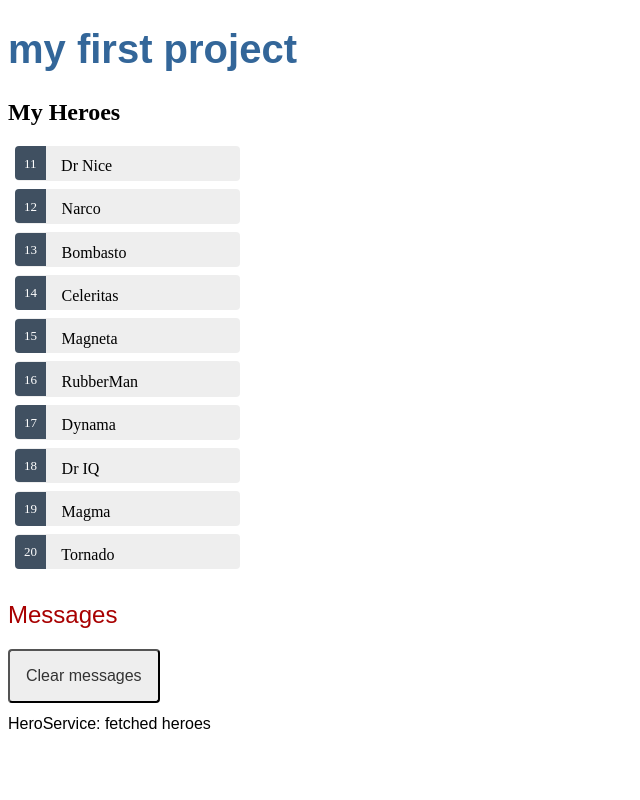
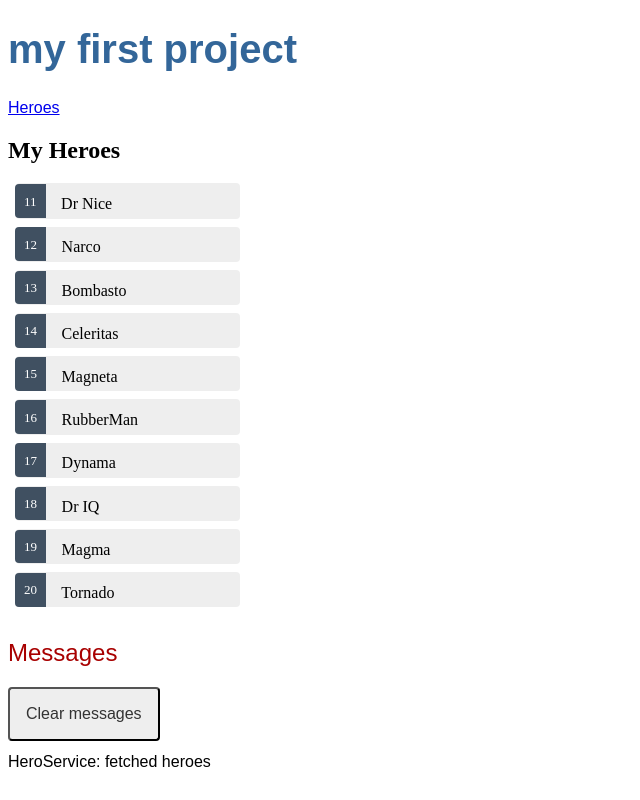
Before and after one commit to 2124405Marleen/my-first-project, an Angular app: page /heroes in a window 1280 px wide. Shown: the whole page, without its empty margins (0-640 px from the left). Built offline with nearby package versions, Linux system fonts and the light colour scheme.

Commit message:
ToH5: Add a navigation link (routerLink)

```diff
--- a/src/app/app.component.html
+++ b/src/app/app.component.html
@@ -1,3 +1,6 @@
 <h1 id="main-content-header">{{title}}</h1>
+<nav>
+  <a routerLink="/heroes">Heroes</a>
+</nav>
 <router-outlet></router-outlet>
 <app-messages></app-messages>
```
